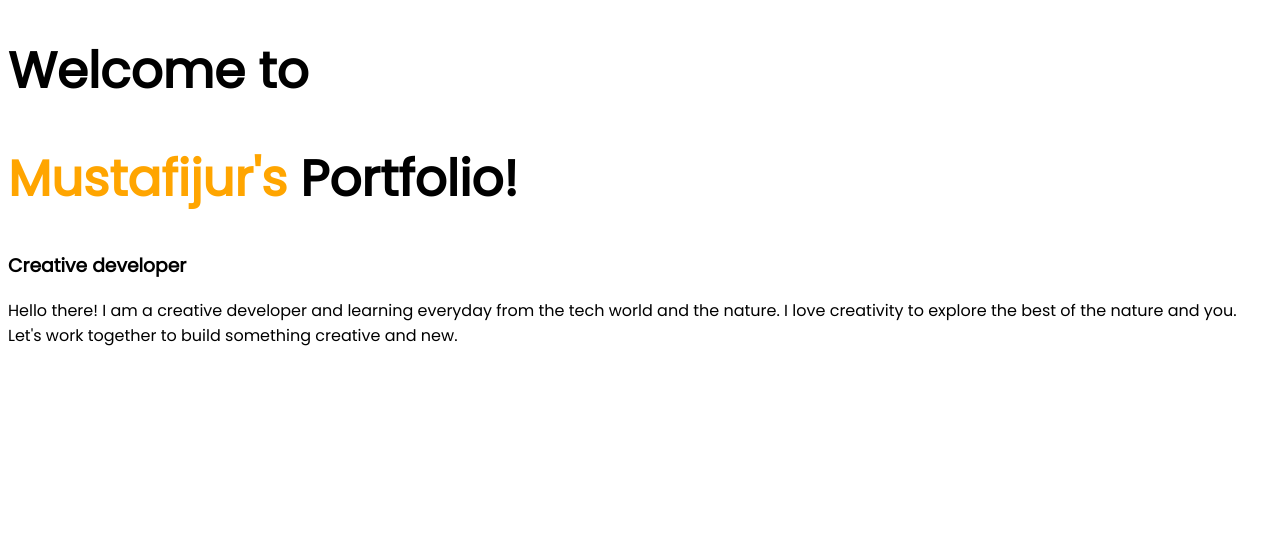
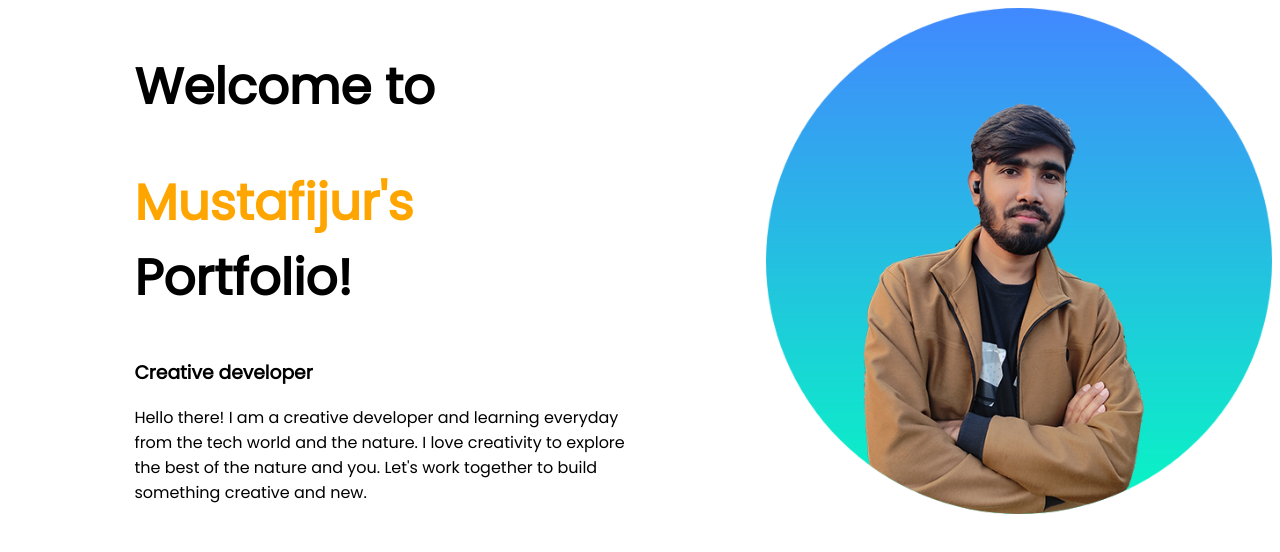
Before and after one commit to nayem2000/mustafijur-portfolio, a plain HTML site: page index.html in a window 1280 px wide. Drawn offline with Linux system fonts and the light colour scheme.

Commit message:
updated new image

```diff
--- a/index.html
+++ b/index.html
@@ -9,10 +9,21 @@
     <link rel="stylesheet" href="style.css">
 </head>
 <body>
-    <h1>Welcome to</h1>
-    <h1><span class="name-highlight">Mustafijur's</span> Portfolio!</h1>
-    <h3>Creative developer</h3>
-    <p>Hello there! I am a creative developer and learning everyday from the tech world and the nature. I love creativity to explore the best of the nature and you. Let's work together to build something creative and new.</p>
+
+    <section>
+
+        <div class="half-width">
+            <h1>Welcome to</h1>
+            <h1><span class="name-highlight">Mustafijur's</span> Portfolio!</h1>
+            <h3>Creative developer</h3>
+            <p>Hello there! I am a creative developer and learning everyday from the tech world and the nature. I love creativity to explore the best of the nature and you. Let's work together to build something creative and new.</p>
+        </div>
+
+        <div class="half-width">
+            <img src="images/profile.png" alt="">
+        </div>
+    </section>
+
 
 </body>
 </html>
--- a/style.css
+++ b/style.css
@@ -7,3 +7,12 @@ h1{
 .name-highlight{
     color:orange;
 }
+.half-width{
+    width: 40%;
+    float: left;
+    margin-left: 5%;
+    padding-left: 5%;
+}
+.half-width img{
+    width: 100%;
+}
```
Also changed, not shown: images/profile.png (added).
